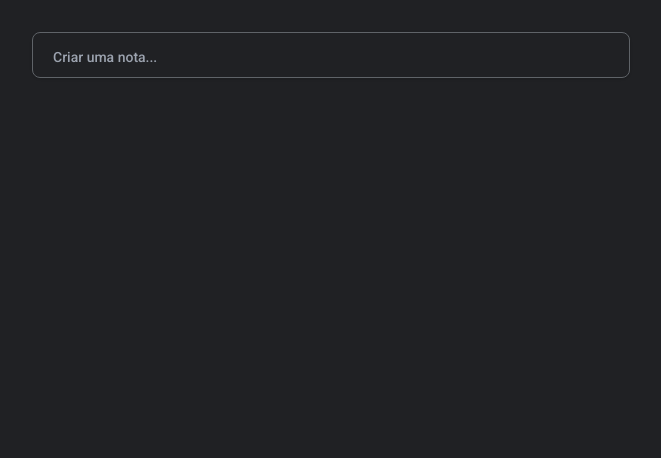
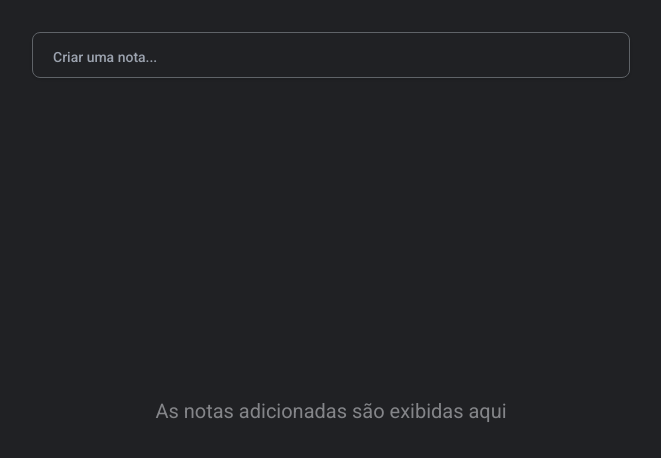
Before and after one commit to Allyson1602/google-keep.frontend, a Svelte app: page / in a window 1280 px wide. Shown: the top 458 px of the page, without its empty margins (309-970 px from the left). Built offline with nearby package versions, Linux system fonts and the light colour scheme; some icons are missing.

Commit message:
feat: criação de visualização para checklist vazio e importação de biblioteca de icones

```diff
--- a/package.json
+++ b/package.json
@@ -10,7 +10,9 @@
     "check": "svelte-check --tsconfig ./tsconfig.json"
   },
   "devDependencies": {
-    "@sveltejs/vite-plugin-svelte": "^2.4.2",
+    "@iconify/json": "^2.2.113",
+    "@iconify/svelte": "^3.1.4",
+    "@sveltejs/vite-plugin-svelte": "^2.4.5",
     "@tsconfig/svelte": "^5.0.0",
     "autoprefixer": "^10.4.15",
     "postcss": "^8.4.29",
@@ -19,6 +21,7 @@
     "tailwindcss": "^3.3.3",
     "tslib": "^2.6.0",
     "typescript": "^5.0.2",
+    "unplugin-icons": "^0.17.0",
     "vite": "^4.4.5"
   }
 }
--- a/src/components/Checklist.svelte
+++ b/src/components/Checklist.svelte
@@ -0,0 +1,12 @@
+<script lang="ts">
+    import Icon from '@iconify/svelte';
+</script>
+
+<div>
+    <div class="flex flex-col items-center mt-40">
+        <div class="m-5">
+            <Icon icon="mdi:lightbulb-outline" class="w-28 h-28 text-systemWhite/10" />
+        </div>
+        <p class="text-xl text-systemWhite/50">As notas adicionadas são exibidas aqui</p>
+    </div>
+</div>
--- a/src/components/FieldChecklist.svelte
+++ b/src/components/FieldChecklist.svelte
@@ -21,7 +21,7 @@
         <input
             bind:value={description}
             placeholder="Criar uma nota..."
-            class={(isFocused ? "py-3 " : "h-full ") + "w-full px-1 font-medium bg-systemDark text-systemWhite text-sm outline-none"}
+            class={(isFocused ? "py-3 " : "h-full ") + "w-full px-1 placeholder:font-medium bg-systemDark text-systemWhite text-sm outline-none"}
         />
     </div>
 
--- a/src/routes/+page.svelte
+++ b/src/routes/+page.svelte
@@ -10,9 +10,9 @@
     </header>
 
     <div>
-        {#each [] as {}}
+        <!-- {#each [] as {}} -->
             <Checklist />
-        {/each}
+        <!-- {/each} -->
     </div>
 </main>
 
--- a/tailwind.config.js
+++ b/tailwind.config.js
@@ -11,7 +11,6 @@ export default {
         systemDark: '#202124',
         systemGray: '#5f6368',
         systemWhite: '#e8eaed',
-        systemWhiteLight: '#dadce0',
       },
     },
   },
--- a/vite.config.ts
+++ b/vite.config.ts
@@ -1,7 +1,13 @@
 import { defineConfig } from 'vite'
 import { svelte } from '@sveltejs/vite-plugin-svelte'
+import Icons from 'unplugin-icons/vite'
 
 // https://vitejs.dev/config/
 export default defineConfig({
-  plugins: [svelte()],
+  plugins: [
+    svelte(),
+    Icons({
+      compiler: 'svelte',
+    })
+  ],
 })
```
Also changed, not shown: 1 other file (tests, documents, lock files or other folders).
